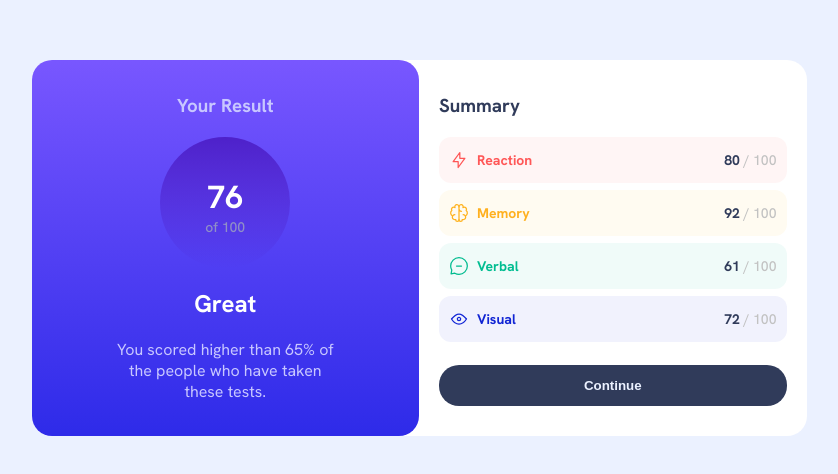
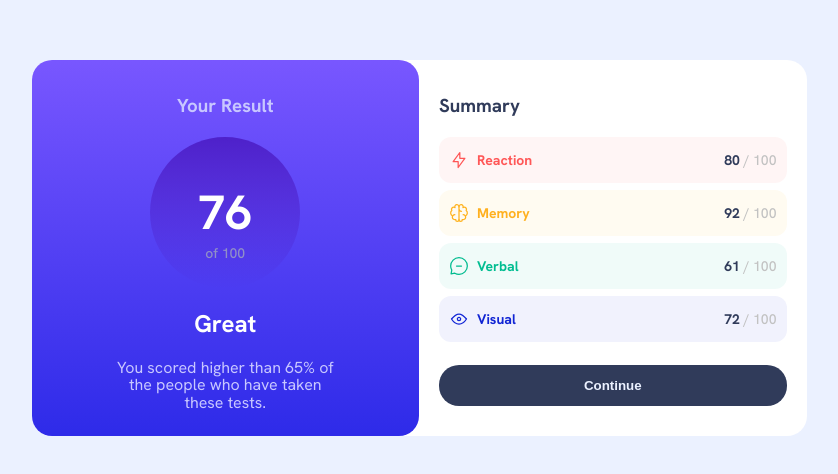
Before and after one commit to stephanie176/result-summary, a plain HTML site: page index.html in a window 1280 px wide. Shown: the part 160-634 px from the top of the page, without its empty margins (221-1059 px from the left). Drawn offline with Linux system fonts and the light colour scheme.

Commit message:
increased the h1 in score

```diff
--- a/index.css
+++ b/index.css
@@ -39,6 +39,8 @@ body {
   width: 76%;
   height: auto;
   margin: 0px auto;
+  padding-bottom: 10px;
+  line-height: 1.1;
 }
 
 .result h3, .result p {
@@ -46,8 +48,8 @@ body {
 }
 
 .score {
-  width: 130px;
-  padding: 18px;
+  width: 150px;
+  padding: 12px;
   margin: auto;
   border-radius: 50%;
   background: linear-gradient(to top, hsla(241, 72%, 46%, 0), hsla(256, 72%, 46%, 1));
@@ -56,6 +58,7 @@ body {
 .score h1 {
   margin-bottom: -14px;
   color: hsl(0, 0%, 100%);
+  font-size: 3rem;
 }
 
 .score p {
```
